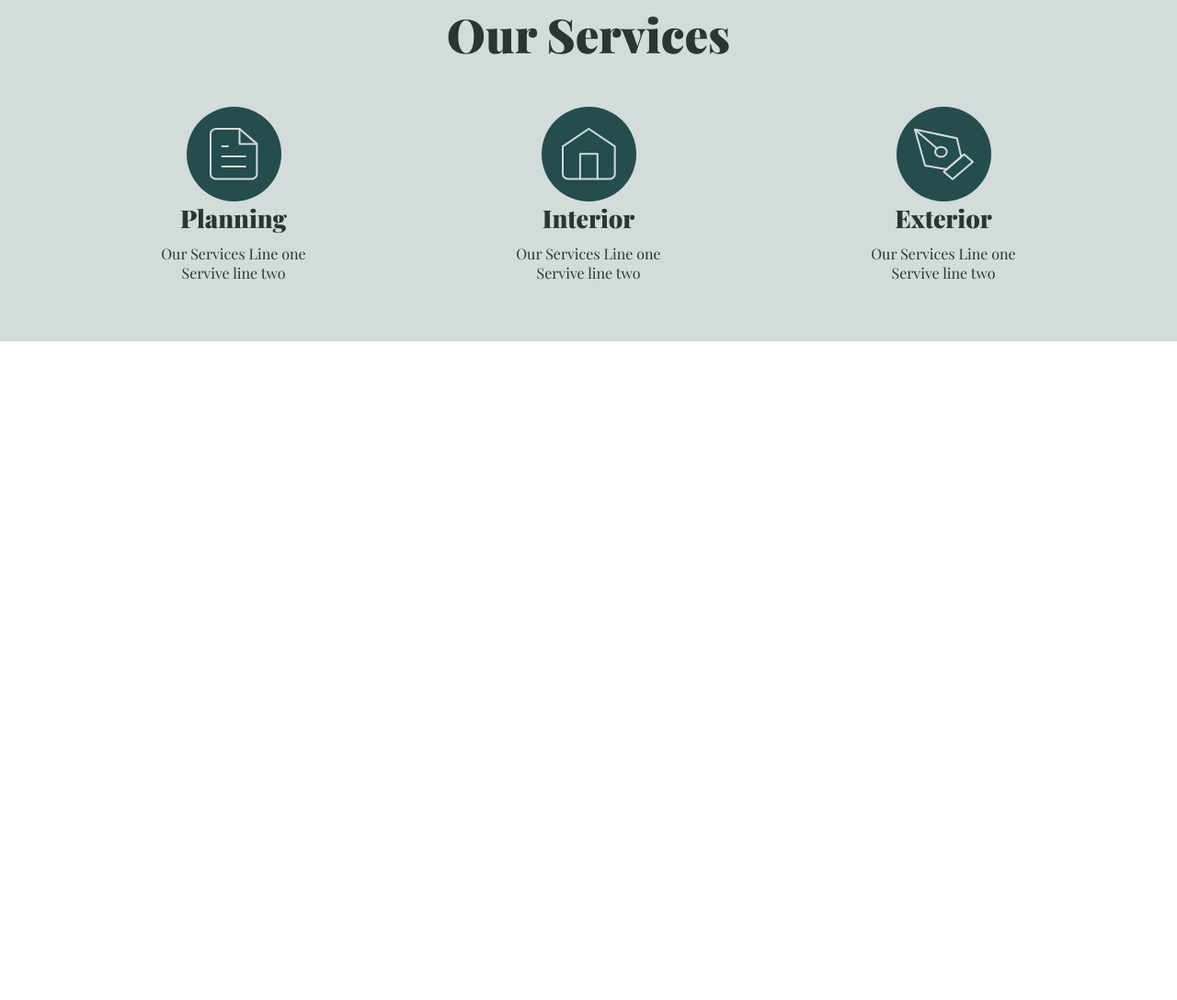
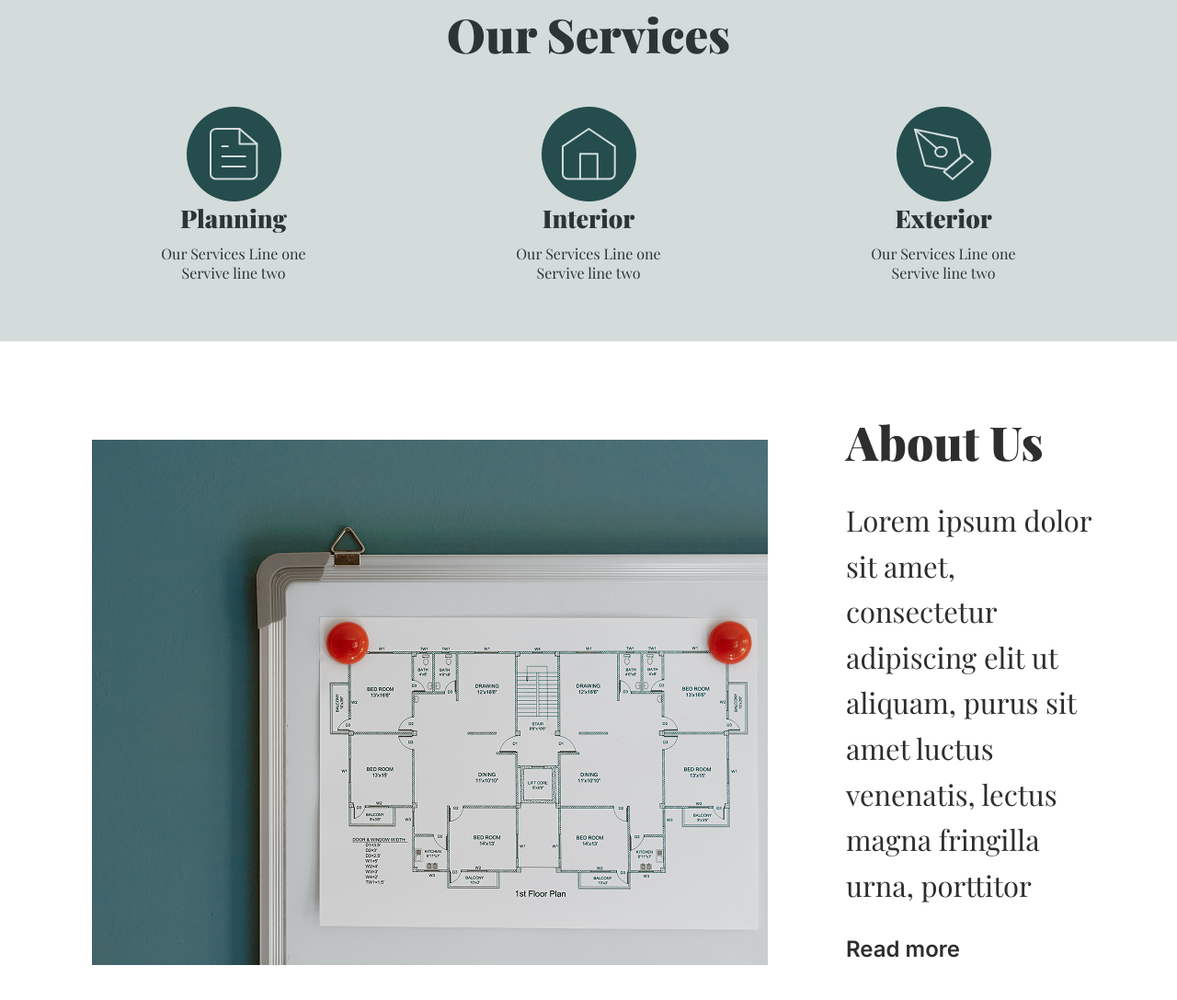
Before and after one commit to sw1veee/Archi-Web, a plain HTML site: page index.html in a window 1280 px wide. Shown: the part 939-2026 px from the top of the page at 92% size. Before the commit the page ends 1310 px from the top, so only its background shows below. Drawn offline with nearby package versions, Linux system fonts and the light colour scheme; a web font is replaced by a local one.

Commit message:
about us

```diff
--- a/index.html
+++ b/index.html
@@ -71,5 +71,18 @@
         </div>
     </section>
 
+    <section class="about">
+        <div class="container">
+            <div class="about__inner">
+                <img src="img/about_us.png" alt="about_us" class="about-img">
+                <div class="about__content">
+                    <h2>about us</h2>
+                    <p class="about-p">Lorem ipsum dolor sit amet, consectetur adipiscing elit ut aliquam, purus sit amet luctus venenatis, lectus magna fringilla urna, porttitor</p>
+                    <a href="#" class="about__content-link">Read more</a>
+                </div>
+            </div>
+        </div>
+    </section>
+
 </body>
 </html>
--- a/styles/main.css
+++ b/styles/main.css
@@ -185,11 +185,16 @@ h1{
 .services__inner {
   padding: 15px 75px 110px;
 }
+
+.services h2{
+  text-align: center;
+
+}
+
 h2{
   font-family: "Playfair Display", serif;
   font-weight: 900;
   font-size: 51px;
-  text-align: center;
   color: var(--text-color);
   text-transform: capitalize;
 }
@@ -245,3 +250,48 @@ h3{
   background: var(--main-color);
   opacity: 0.2;
 }
+
+/* About us */
+
+.about {
+}
+
+.about .container{
+  padding-right: 70px;
+}
+
+.about__inner {
+  display: flex;
+  padding: 75px 0 105px;
+  align-items: center;
+  gap: 85px;
+}
+.about-img {
+  max-width: 735px;
+  width: 100%;
+  height: auto;
+  object-fit: contain;
+  flex-shrink: 1;
+}
+.about__content {
+  display: flex;
+  flex-direction: column;
+  padding-bottom: 35px;
+}
+.about-p {
+  font-family: "Playfair Display", serif;
+  font-weight: 400;
+  font-size: 31px;
+  color: var(--text-color);
+  margin-top: 27px;
+  line-height: 1.6em;
+}
+
+.about__content-link{
+  text-decoration: none;
+  font-family: "Inter", sans-serif;
+  font-weight: 600;
+  font-size: 24px;
+  color: var(--text-color);
+  margin-top: 30px;
+}
```
